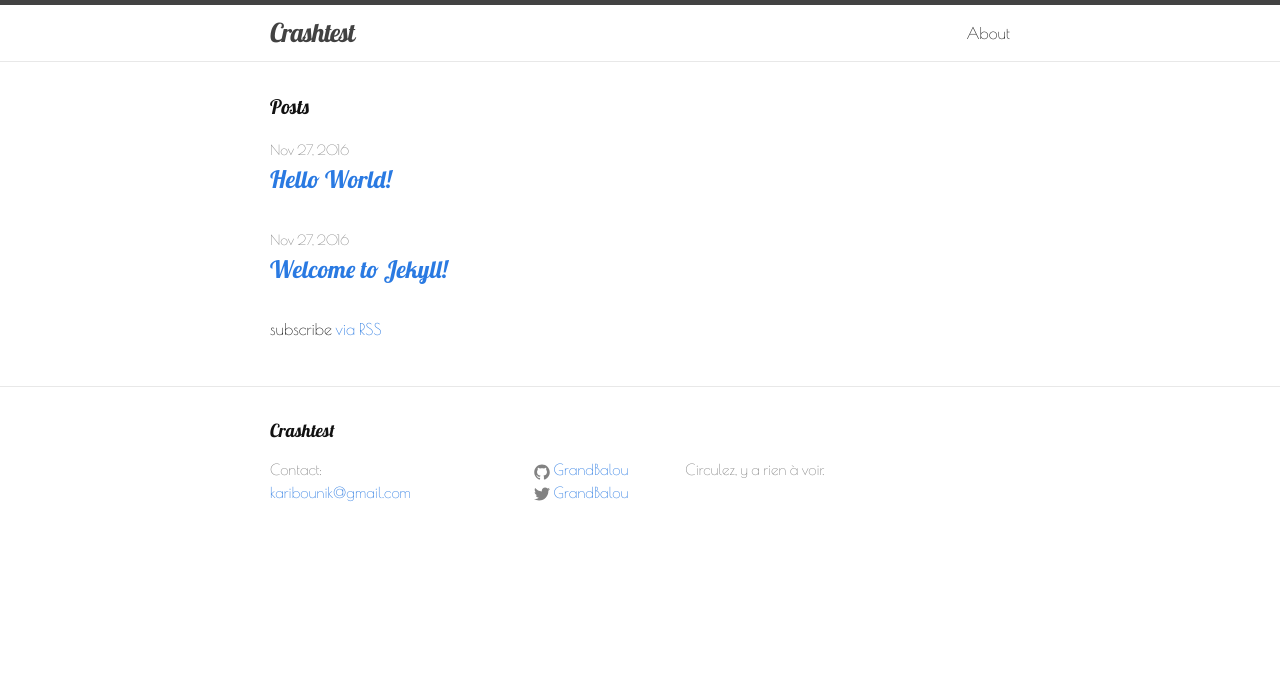
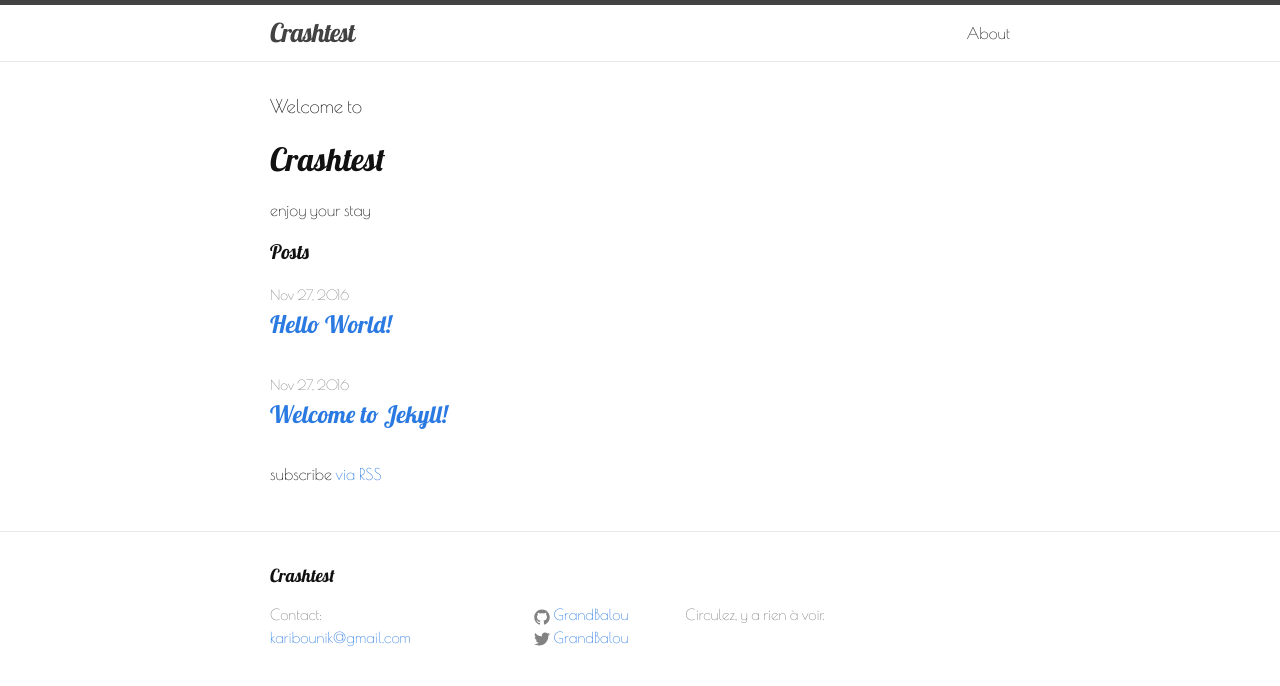
Before and after one commit to GrandBalou/grandbalou.github.io, a Jekyll site: the page built from index.html, in a window 1280 px wide. Shown: the top 686 px of the page. Built offline with Jekyll 4.4.1, drawn with Linux system fonts in a browser that asks for light colours.

Commit message:
Update index.html

```diff
--- a/index.html
+++ b/index.html
@@ -3,7 +3,11 @@ layout: default
 ---
 
 <div class="home">
-
+  <div id="home-img">
+    <h3>Welcome to</h3>
+    <h1>{{ site.title }}</h1>
+    <h4>enjoy your stay</h4>
+  </div>
   <h1 class="page-heading">Posts</h1>
 
   <ul class="post-list">
```
